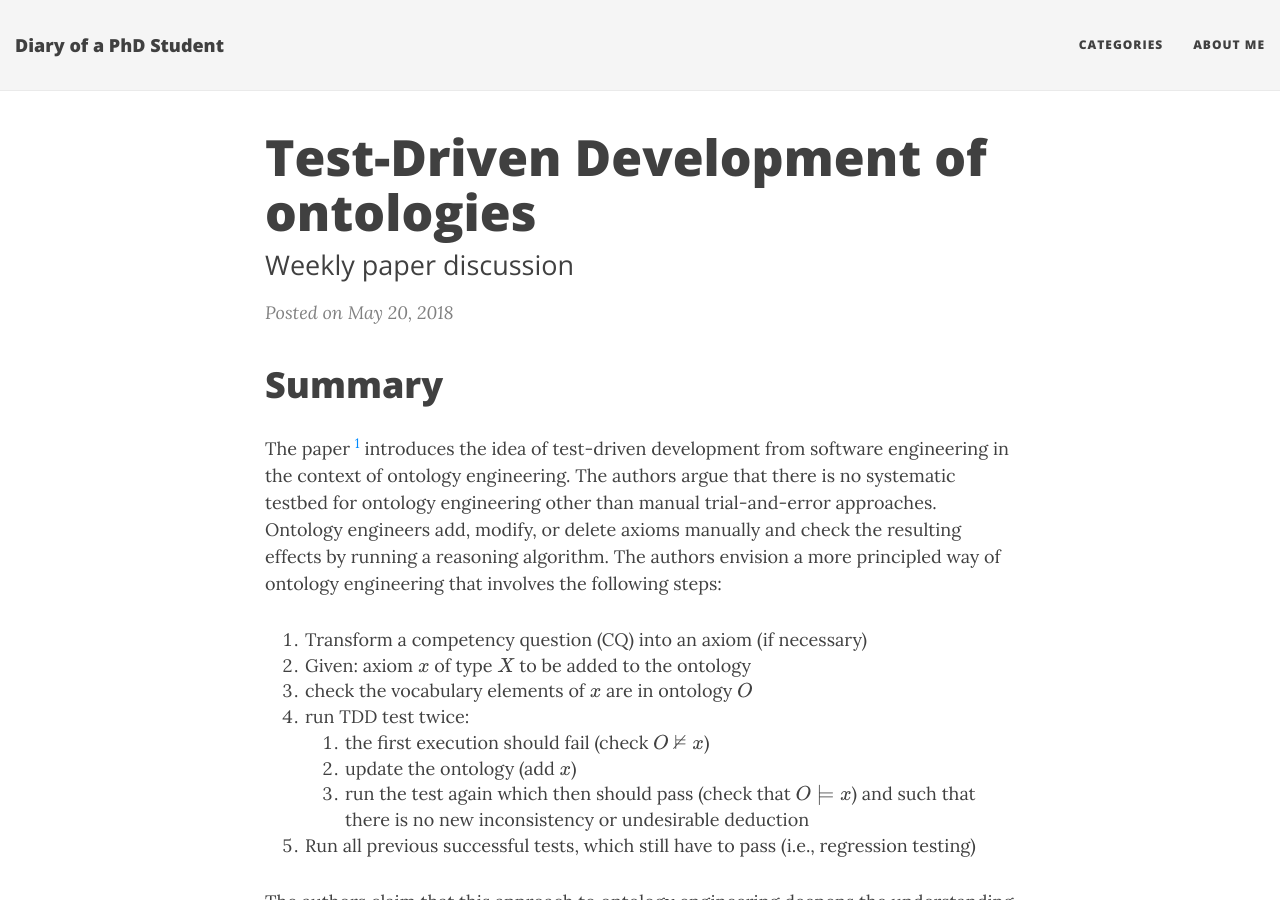
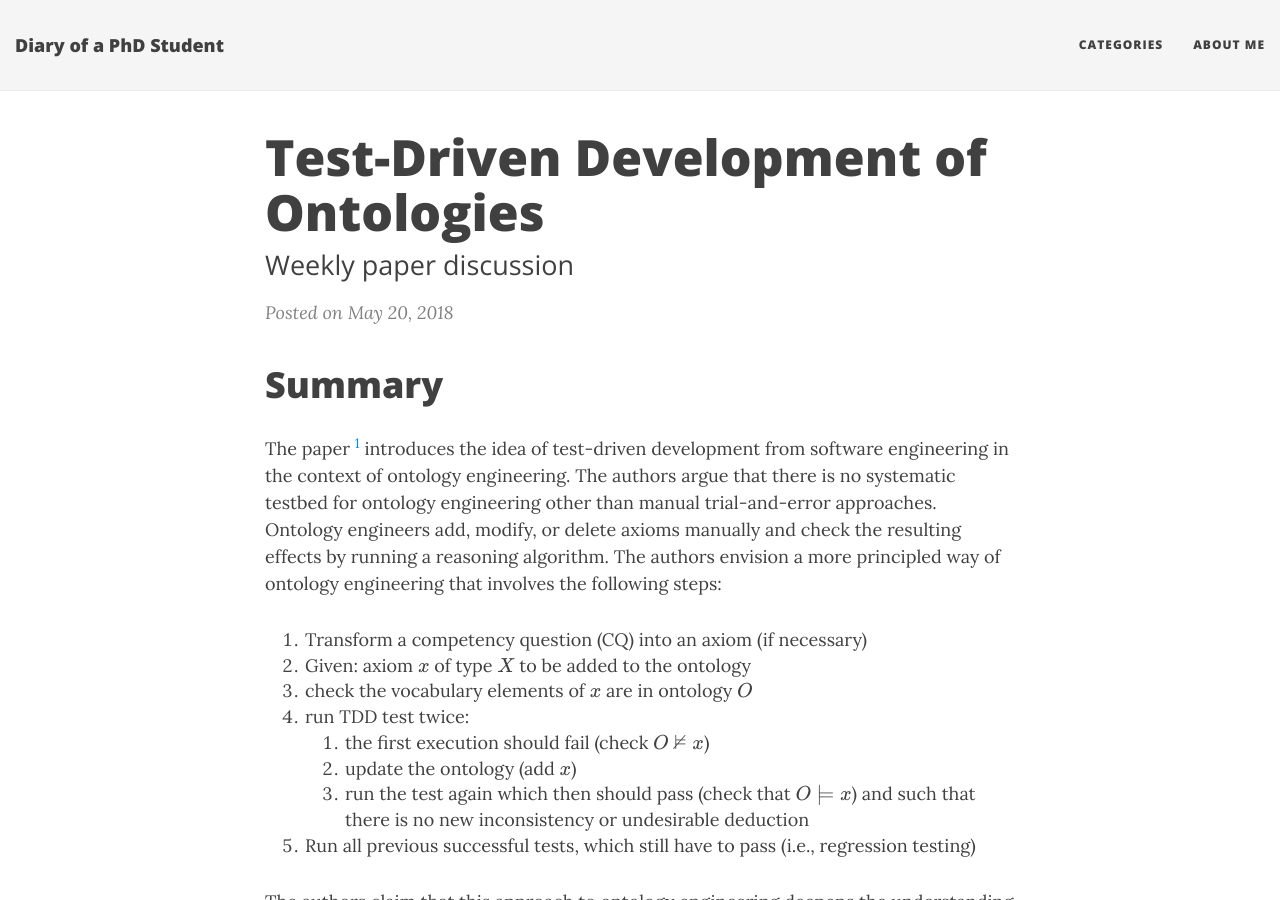
Before and after one commit to Cydny/cydny.github.io, a Jekyll site: the page built from _posts/papers/2018-05-20-test-driven-development.md, in a window 1280 px wide and 900 px high. Built offline with Jekyll 4.4.1, drawn with Linux system fonts in a browser that asks for light colours; nearby versions of some CDN libraries; formulas are drawn with MathJax 3; a script that is not in the unit is left out.

```diff
--- a/_posts/papers/2018-05-20-test-driven-development.md
+++ b/_posts/papers/2018-05-20-test-driven-development.md
@@ -1,6 +1,6 @@
 ---
 layout: post
-title: Test-Driven Development of ontologies
+title: Test-Driven Development of Ontologies
 subtitle: Weekly paper discussion
 categories: papers
 mathjax: true
```
